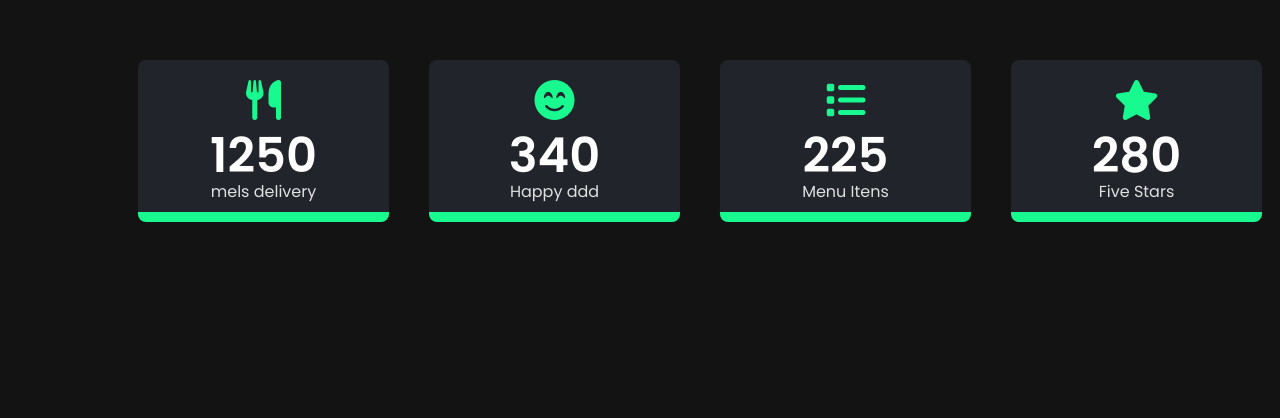
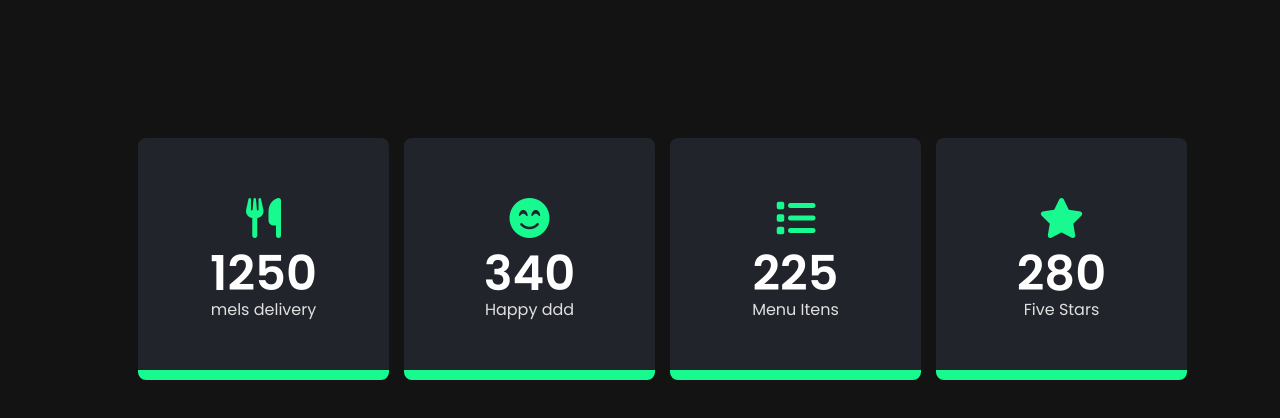
Before and after one commit to marcosbarrosj/animacaonumerica, a plain HTML site: page index.html in a window 1280 px wide. Drawn offline with nearby package versions, Linux system fonts and the light colour scheme.

Commit message:
primeiro commit

```diff
--- a/style.css
+++ b/style.css
@@ -19,11 +19,11 @@ body{
 main section.container{
     display: grid;
     grid-template-columns: 25% 25% 25% 25%;
-    gap: 40px;
+    gap: 15px;
     padding: 10px;
     margin-left: 10%;
     margin-right: 10%;
-    margin-top: 50px;
+    margin-top: 10%;
 
 
 }
@@ -32,7 +32,7 @@ main section.container{
 main section.container article.content{
     display: flex;
     flex-direction: column;
-    padding: 20px 30px;
+    padding: 60px 30px;
     font-size: 16px;
     border-radius: 0.5em;
     background-color: #21242b;
```
